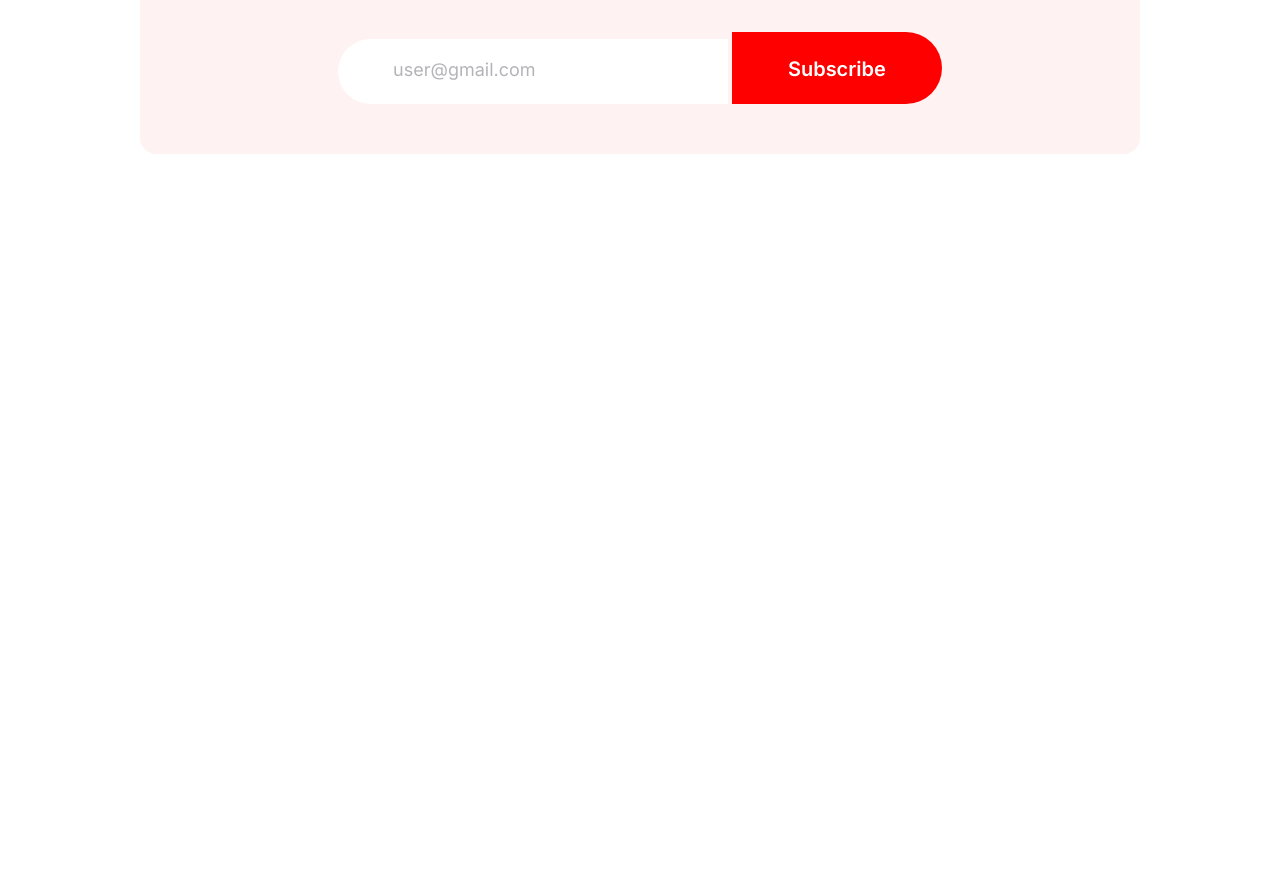
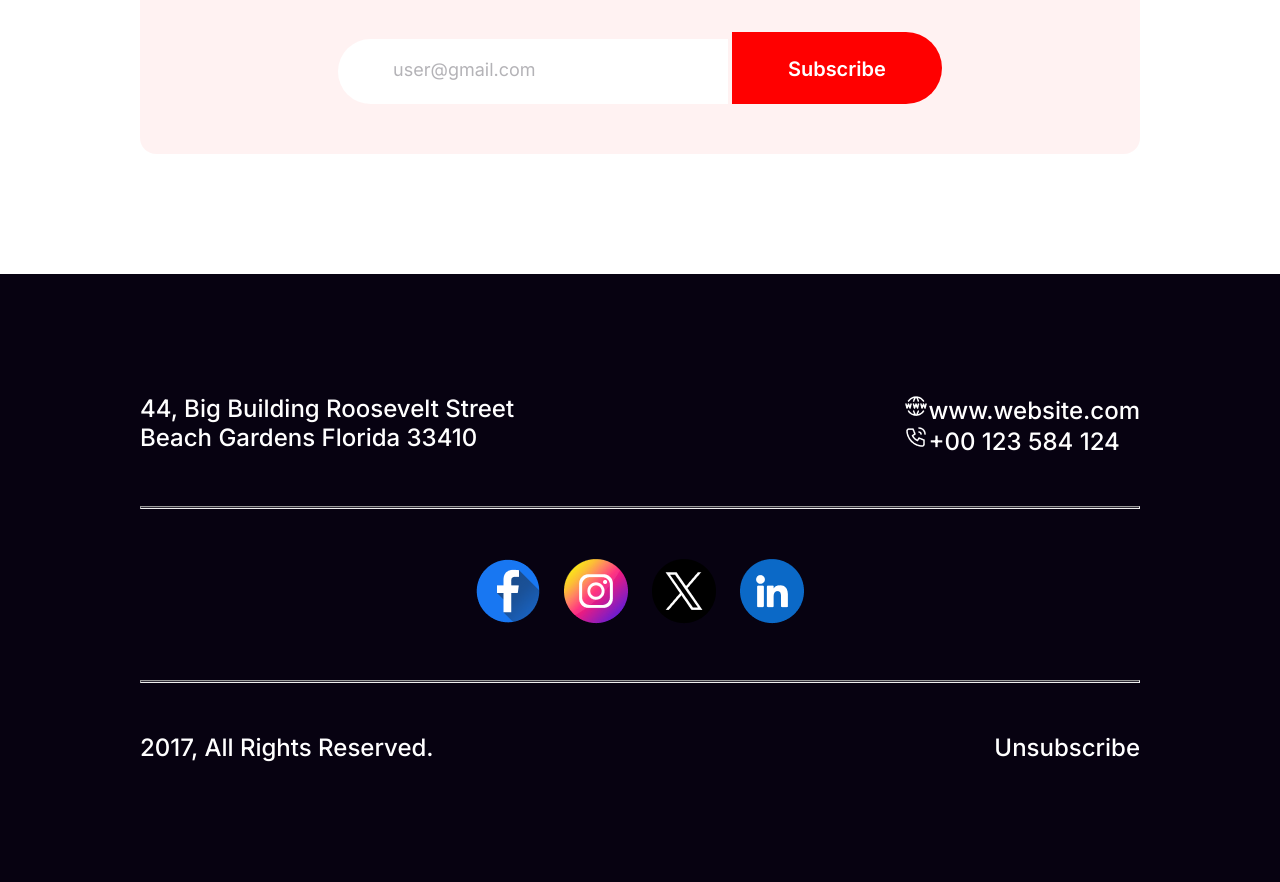
Before and after one commit to mdmarufhossianbd/firstassignment, a plain HTML site: page index.html in a window 1280 px wide. Shown: the part 6953-7835 px from the top of the page. Before the commit the page ends 7227 px from the top, so only its background shows below. Drawn offline with Linux system fonts and the light colour scheme.

Commit message:
footer section complete

```diff
--- a/index.html
+++ b/index.html
@@ -148,6 +148,35 @@
                 </div>
             </div>
         </section>
+<!-- footer Section -->
+        <footer class="footer_section">
+            <div class="footer_address">
+                <div class="footer_address2">
+                    <p></p>44, Big Building Roosevelt Street <br>
+                        Beach Gardens Florida 33410</p>
+                </div>
+                <div class="footer_links">
+                    <a href="# "><img src="images/Website.png" alt="Website icon">www.website.com</a> <br>
+                    <a href="#"><img src="images/Call.png" alt="Phone Call Icon">+00 123 584 124</a>
+                </div>
+            </div>
+            <hr>
+            <div class="footer_social_links">
+                    <a href="#"><img src="images/Facebook.png" alt="Facebook"></a>
+                    <a href="#"><img src="images/Instagram.png" alt="Instagram"></a>
+                    <a href="#"><img src="images/Twitter.png" alt=""></a>
+                    <a href="#"><img src="images/Linkedin.png" alt="Linkedin"></a>
+            </div>
+            <hr>
+            <div class="footer_copyrights">
+                <p>
+                    2017, All Rights Reserved.
+                </p>
+                <p>
+                    Unsubscribe
+                </p>
+            </div>
+        </footer>
     </main>
 </body>
 </html>
--- a/style.css
+++ b/style.css
@@ -314,3 +314,40 @@ form > input, button{
     font-size: 20px;
     font-weight: 600;
 }
+
+/* Footer Section Styles */
+
+.footer_section{
+    background: #070211;
+    padding: 120px 140px;
+    color: #ffffff;
+    font-family: Inter;
+    font-size: 24px;
+    font-weight: 500;
+}
+.footer_address{
+    padding-bottom: 50px;
+    display: flex;
+    justify-content: space-between;
+}
+
+.footer_social_links{
+    padding: 50px;
+    display: flex;
+    gap: 24px;
+    justify-content: center;
+}
+
+.footer_links > a{
+    color: #ffffff;
+    text-decoration: none;
+}
+.footer_copyrights{
+    padding-top: 50px;
+    display: flex;
+    justify-content: space-between;
+}
+hr{
+    height: 1px;
+    background: #ffffff26;
+}
```
